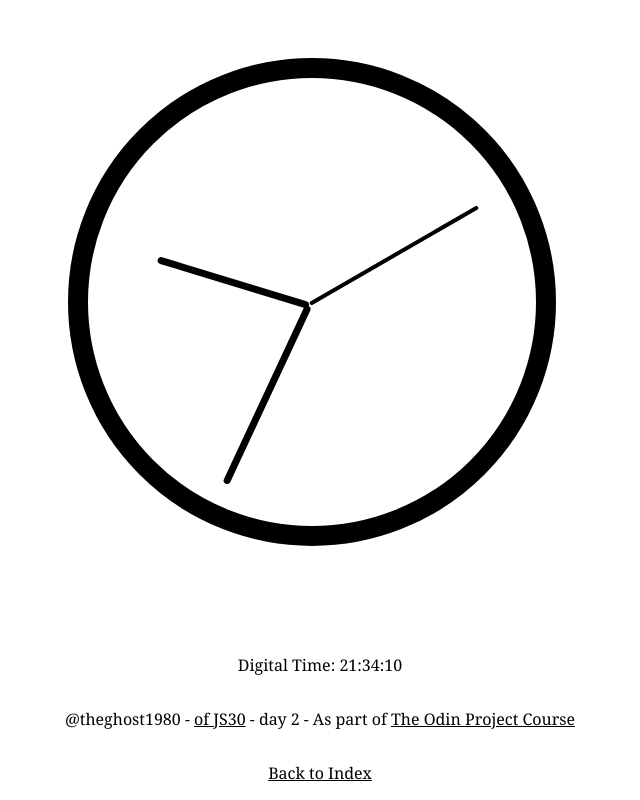
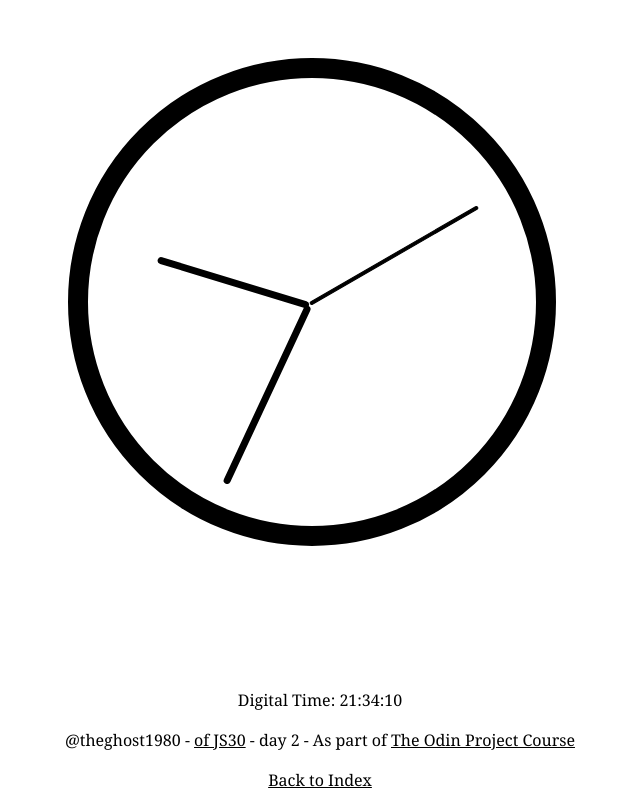
Before and after one commit to theghost1980/JS30, a plain HTML site: page clock.html in a window 1280 px wide. Shown: the whole page, without its empty margins (328-968 px from the left). Drawn offline with Linux system fonts and the light colour scheme.

Commit message:
finishing

```diff
--- a/js/clock.js
+++ b/js/clock.js
@@ -3,6 +3,11 @@ const m = document.querySelector(".hand.min");
 const s = document.querySelector(".hand.sec");
 const hand = document.querySelectorAll(".hand");
 const p_time = document.querySelector(".time-d");
+var h_counter = 0;
+
+function check_digits(num){
+    return (num <= 9) ? num = "0" + num : num;
+}
 
 function get_time(){
     let dat = new Date();
@@ -10,8 +15,6 @@ function get_time(){
     let minutes = dat.getMinutes();
     let seconds = dat.getSeconds();
     // alert(hours + ":" + minutes + ":" + seconds);
-    //12 -> 360
-    //1h  -> x
     let hdeg = ((hours / 12) * 360) + ((minutes/60)*30);
     h.style.transform = `rotate(${hdeg}deg)`;
     let mdeg = ((minutes / 60) * 360) + ((seconds/60)*6);
@@ -36,7 +39,7 @@ function get_time(){
     }
     //let us check
     // console.log("Sec degrees: " + sdeg + " Seconds: " + seconds);
-    p_time.textContent = "Digital Time: " + hours + ":" + minutes + ":" + seconds;
+    p_time.textContent = "Digital Time: " + check_digits(hours) + ":" + check_digits(minutes) + ":" + check_digits(seconds);
 }
 //let us get the actual time on load, then we adjust the time of auto-execution
 get_time();
--- a/styles/clock.css
+++ b/styles/clock.css
@@ -8,6 +8,9 @@ body {
 body {
     display: flex;
     flex-direction: column;
+}
+footer > p {
+    line-height: 0.5em;
 }
 footer p > a {
     text-decoration: underline;
@@ -94,4 +97,7 @@ footer {
     footer {
         position: relative;
     }
+    footer > p {
+        line-height: 2.5em;
+    }
 }
```
